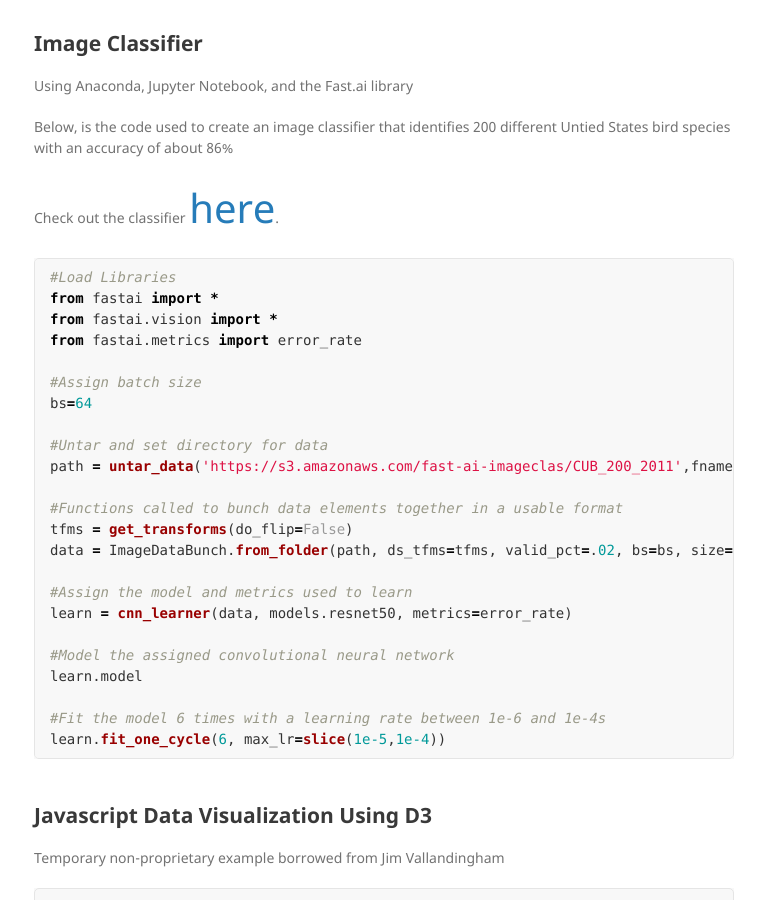
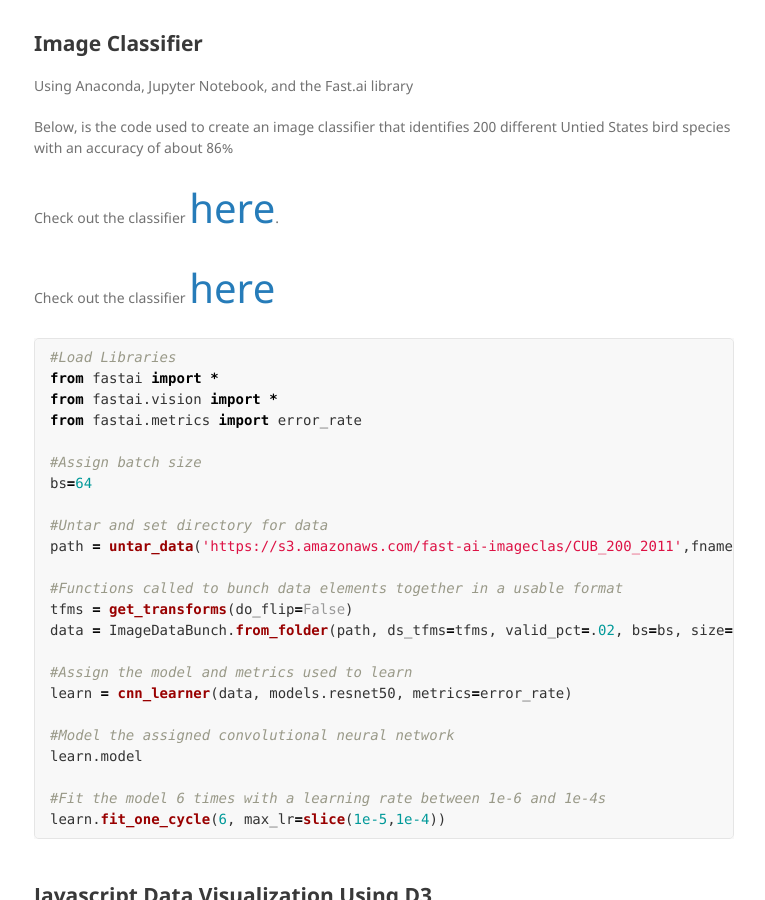
Before and after one commit to theodore-decker/theodore-decker.github.io, a Jekyll site: the page built from index.md, in a window 1280 px wide and 900 px high, scrolled down 1064 px. Shown: the whole window, without its empty margins (236-1001 px from the left). Built offline with Jekyll 4.4.1, drawn with Linux system fonts in a browser that asks for light colours; our own code applies the rules of GitHub Pages for plain Markdown files.

Commit message:
Update index.md

````diff
--- a/index.md
+++ b/index.md
@@ -18,7 +18,8 @@ Using Anaconda, Jupyter Notebook, and the Fast.ai library
 
 Below, is the code used to create an image classifier that identifies 200 different Untied States bird species with an accuracy of about 86%
 
-Check out the classifier [here](https://bird-v5jf.onrender.com).
+<p> Check out the classifier <a class="a small" href="https://bird-v5jf.onrender.com">here</a>.</p>
+Check out the classifier [here](https://bird-v5jf.onrender.com)
 
 
 ```python
````
